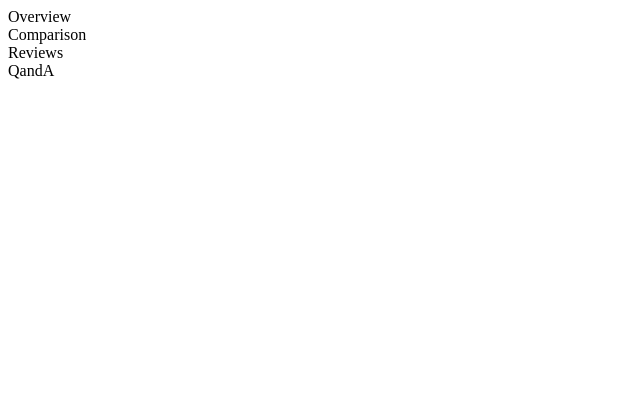
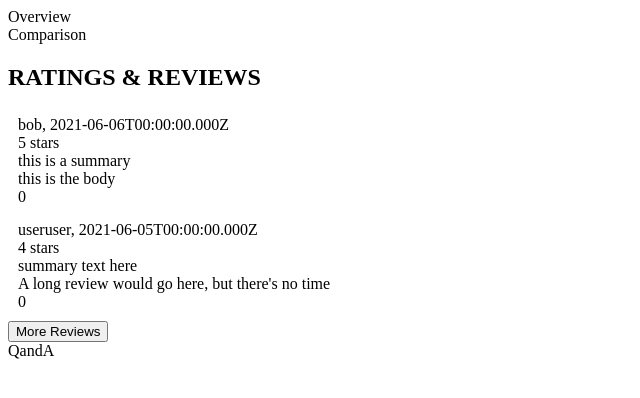
Before and after one commit to rfp53-fec2-cyborg/catwalk, a React app: page / in a window 1280 px wide. Shown: the top 398 px of the page, without its empty margins (0-640 px from the left). Built offline with nearby package versions, Linux system fonts and the light colour scheme; the HTML template or start-up script is replaced by a standard one.

Commit message:
Implement review list logic and being list details

```diff
--- /dev/null
+++ b/client/src/components/reviews/ReviewList.jsx
@@ -0,0 +1,23 @@
+import React, { useEffect, useState } from 'react';
+
+const ReviewList = (props) => {
+
+  const style = {
+    padding: '5px',
+    margin: '5px',
+  };
+  return (
+    <div key={props.index} style={style} >
+      <div> {props.review.reviewer_name}, {props.review.date}</div>
+      <div> {props.review.rating} stars</div>
+      <div> {props.review.summary}</div>
+      <div> {props.review.body}</div>
+      {/* Will need to create new component to display array of photos */}
+      <div> {props.review.response}</div>
+      <div> {props.review.recommend}</div>
+      <div> {props.review.helpfulness}</div>
+    </div>
+  );
+};
+
+export default ReviewList;
--- a/client/src/components/reviews/Reviews.jsx
+++ b/client/src/components/reviews/Reviews.jsx
@@ -1,8 +1,42 @@
-import React from 'react';
+import React, { useEffect, useState } from 'react';
+import { reviews } from '../../../mock-data/reviews.js';
+import { reviewsMeta } from '../../../mock-data/reviewsMeta.js';
+import ReviewList from './ReviewList.jsx';
 
 const Reviews = (props) => {
+
+  const defaultView = 2;
+  const totalReviewLength = reviews.results.length;
+  const [length, setLength] = useState(defaultView);
+
+  const showMoreReviews = () => {
+    if (totalReviewLength > 2) {
+      if (length <= totalReviewLength) {
+        return <button onClick={() => setLength(length + 2)}>More Reviews</button>;
+      }
+    }
+    return null;
+  };
+
+  const showNoReviewList = () => {
+    if (totalReviewLength === 0) { return null; }
+  };
+
   return (
-    <div>Reviews</div>
+    <>
+      {showNoReviewList()}
+      <h2>RATINGS & REVIEWS</h2>
+      <div>
+        {reviews.results.slice(0, length).map((review, index) =>
+          <ReviewList
+            review={review}
+            key={review.review_id}
+            index={index}
+          />
+        )}
+      </div>
+      {showMoreReviews()}
+    </>
   );
 };
 
```
